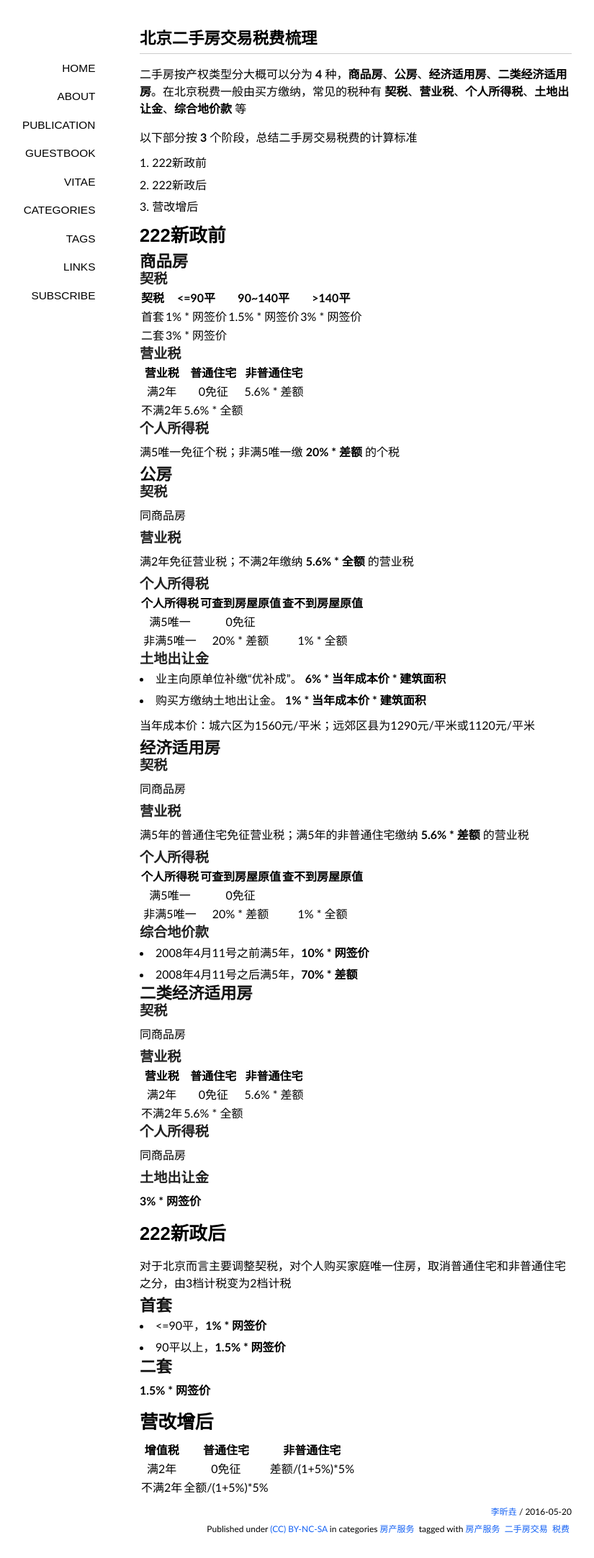
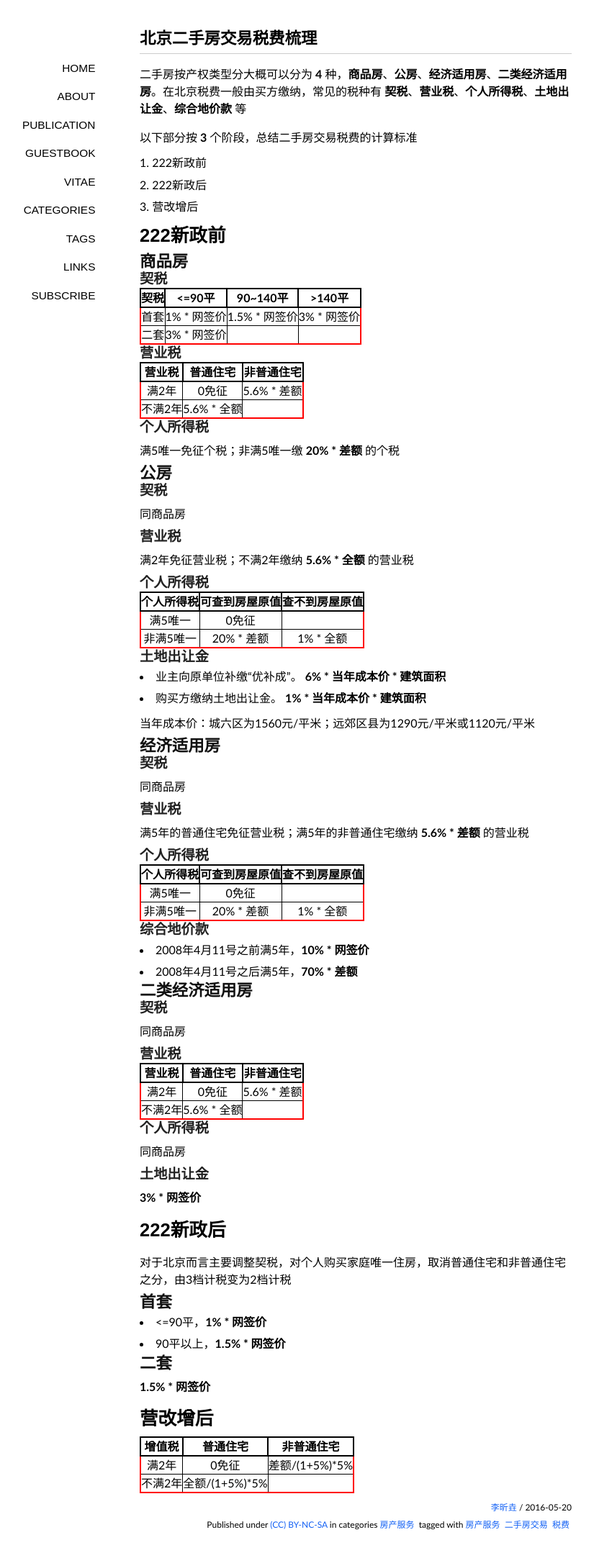
Before and after one commit to lixinyao/jekyll_blog, a Jekyll site: the page built from _posts/2016-05-20-taxes-of-secondhand-house-transactions.md, in a window 1280 px wide. Shown: the whole page at 72% size, without its empty margins (146-971 px from the left). Built offline with Jekyll 4.4.1, drawn with Linux system fonts in a browser that asks for light colours; nearby versions of some CDN libraries; some web fonts are replaced; comment, search, counter and statistics services are not loaded.

Commit message:
添加表格样式

```diff
--- a/media/css/style.css
+++ b/media/css/style.css
@@ -37,6 +37,19 @@ blockquote p{margin:0;padding:.5em 0;}
 .listing-seperator{font-weight:bold;}
 .meta{text-align:right;font-size:12px;}
 header{padding:.5em 0;border-bottom: 1px solid #cccccc;}
+table{
+    border-collapse: collapse;
+    border-spacing: 0;
+    border:2px solid #ff0000;
+}
+
+th{
+    border:2px solid #000000;
+}
+
+td{
+    border:1px solid #000000;
+}
 nav{font-family:"Electrolize",sans-serif;font-size:1.1em;text-transform:uppercase;float:left;margin-left:-12em;width:9em;text-align:right;}
 nav a{display:block;padding:.7em 1em;color:#000000;}
 nav a:hover{background-color:#ff0000;text-decoration:none;color:#f9f9f9;-webkit-transition:color .2s linear;}
```
Also changed, not shown: media/css/home.css (+0 -14 lines).
